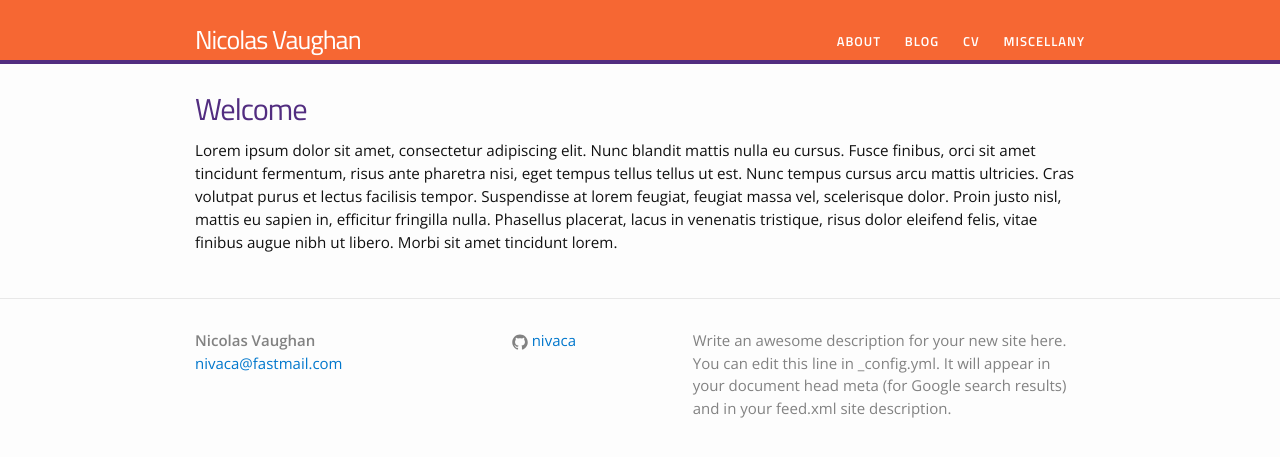
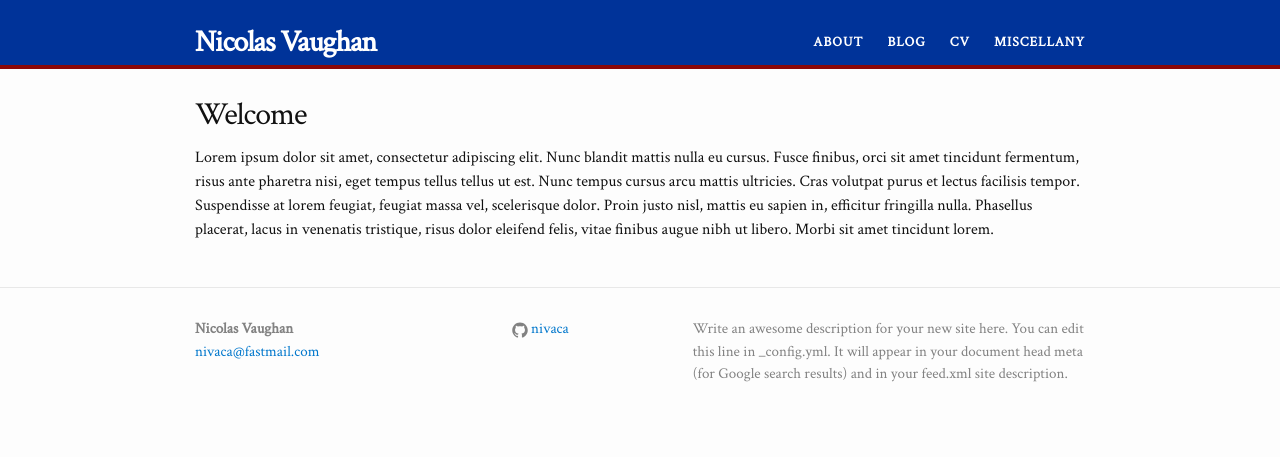
Before and after one commit to nivaca/nivaca.github.io, a Jekyll site: the page built from index.html, in a window 1280 px wide. Shown: the top 457 px of the page. Built offline with Jekyll 4.4.1, drawn with Linux system fonts in a browser that asks for light colours.

Commit message:
changed css

```diff
--- a/_sass/_base.scss
+++ b/_sass/_base.scss
@@ -33,6 +33,7 @@ h1, h2, h3, h4, h5, h6,
 p, blockquote, pre,
 ul, ol, dl, figure,
 %vertical-rhythm {
+    font-family: $base-font-family;
     margin-bottom: $spacing-unit / 2;
 }
 
@@ -81,6 +82,7 @@ li {
  * Headings
  */
 h1, h2, h3, h4, h5, h6 {
+    font-family: $base-font-family;
     font-weight: 200;
 }
 
--- a/_sass/_header.scss
+++ b/_sass/_header.scss
@@ -12,14 +12,13 @@
 }
 
 .site-title {
-    font-size: 26px;
-/* 		margin-top: 15px;
+    font-weight: 600;
+    font-size: 30px;
+/*         margin-top: 15px;
     line-height: 40px; */
     letter-spacing: -1px;
     margin-bottom: 0;
     float: left;
-    font-weight: 500;
-		font-family: 'Titillium Web', sans-serif;
     color: #ffffff;
     &,
     &:visited {
@@ -27,7 +26,8 @@
     }
     &,
     &:hover {
-	text-decoration: none;
+    /*text-decoration: underline overline dashed green;*/
+    /*text-transform: uppercase;*/
 }
 }
 
@@ -53,8 +53,6 @@
     padding: 0;
     list-style-type: none;
     text-transform: uppercase;
-		font-family: 'Titillium Web', sans-serif;
-
 }
 
 .site-nav .menu > li {
--- a/_sass/_layout.scss
+++ b/_sass/_layout.scss
@@ -183,9 +183,6 @@ h1 /* .post-title */ {
 /*    font-size: 42px; */
     letter-spacing: -1px;
     line-height: 1;
-		font-family: 'Titillium Web', sans-serif;
-		color: #522d80;
-
     @include media-query($on-laptop) {
 /*        font-size: 36px; */
     }
@@ -195,7 +192,6 @@ h1 /* .post-title */ {
     margin-bottom: $spacing-unit;
 
     h2 {
-		font-family: 'Titillium Web', sans-serif;
     font-weight: 500;
 /*        font-size: 32px; */
 
@@ -237,7 +233,6 @@ ul.listing {
 ul.listing li.listing-seperator {
     padding-top: 15px;
     font-weight: bold;
-	font-family: 'Titillium Web', sans-serif;
     font-size: 1.17em;
 }
 
@@ -252,5 +247,4 @@ ul.listing li.listing-item time {
 ul.listing li.listing-item a {
     color: $clemson-purple;
     font-weight: 400;
-	font-family: 'Titillium Web', sans-serif;
 }
--- a/css/main.scss
+++ b/css/main.scss
@@ -3,13 +3,13 @@
 ---
 @charset "utf-8";
 
-
-
 // Our variables
-$base-font-family: 'Open Sans', Helvetica, Arial, sans-serif;
-$base-font-size:   .95em;
+$base-font-family: 'Crimson Text', serifm georgia, times;
+$base-font-size:   1em;
 $small-font-size:  $base-font-size * 0.875;
 $base-line-height: 1.5;
+
+$tt-font-family: 'Ubuntu Mono', monospace;
 
 $spacing-unit:     30px;
 
@@ -17,8 +17,8 @@ $text-color:       #111;
 $background-color: #fdfdfd;
 $brand-color:      #0077CC;
 // $gameday-sky: #109dc0;
-$clemson-purple:      #522d80;
-$clemson-orange:      #f66733;
+$clemson-purple:      #8A0808;
+$clemson-orange:      #003399;
 
 
 $grey-color:       #828282;
--- a/index.html
+++ b/index.html
@@ -2,7 +2,7 @@
 layout: default
 ---
 
-
+<link href="https://fonts.googleapis.com/css?family=Crimson+Text|Ubuntu+Mono" rel="stylesheet">
 
 <div class="home">
 
```
Lines whose indentation alone changed are shown as unchanged.
